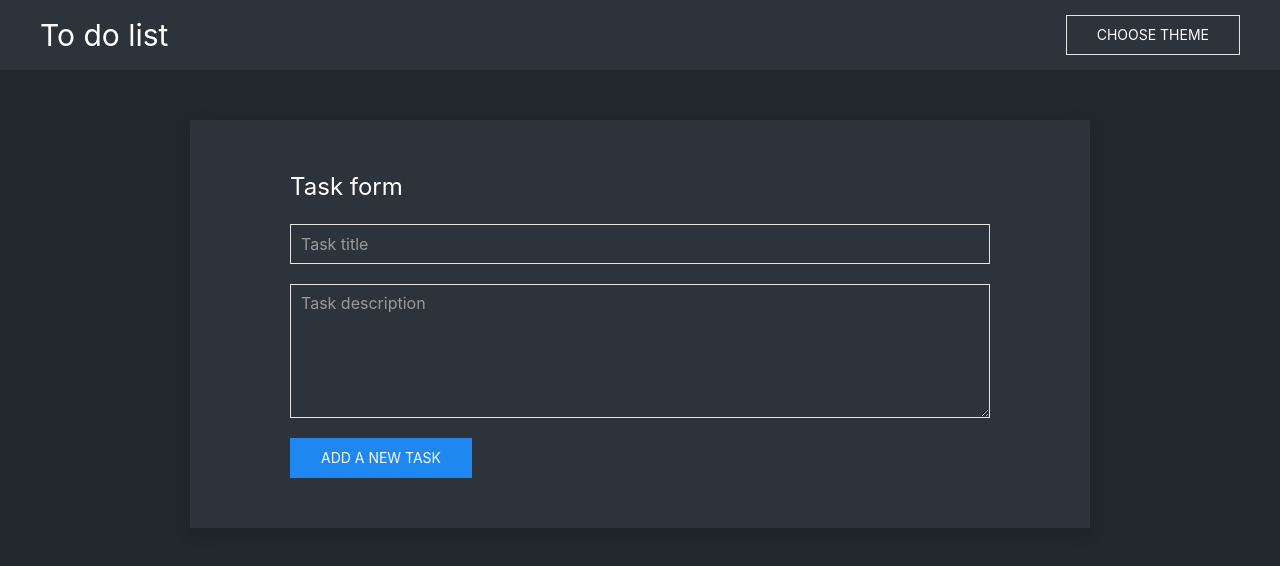
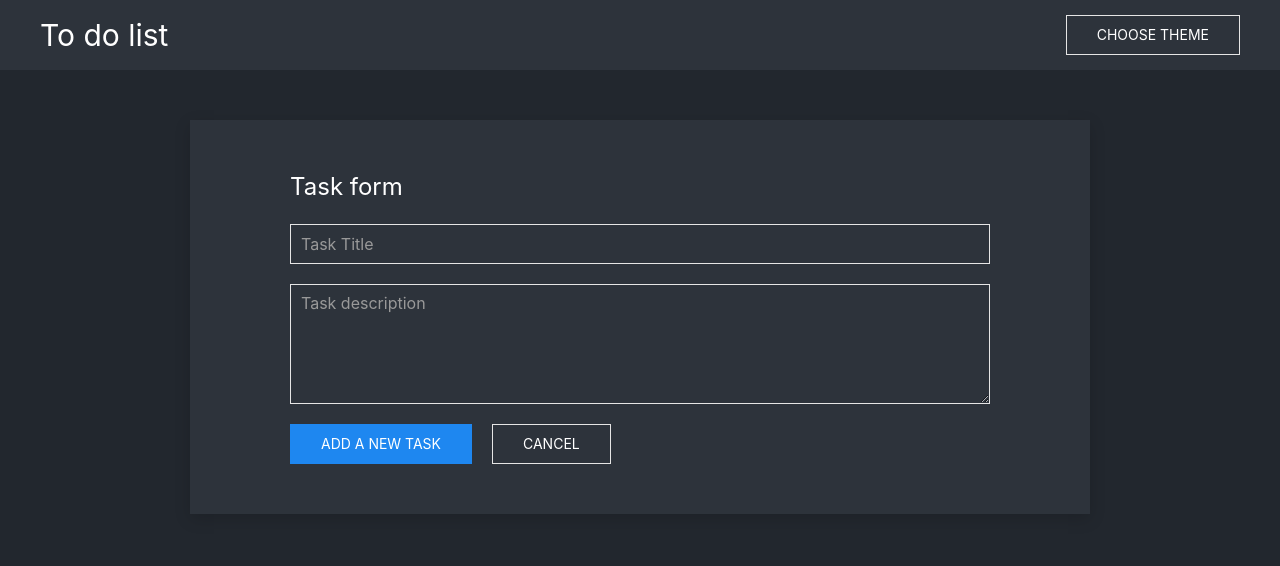
Before and after one commit to roman-styazhkin/To-do, a React (Create React App) app: page / in a window 1280 px wide. Both pictures are taken after a click on the button "ADD A NEW TASK". Shown: the top 566 px of the page. Built offline with nearby package versions, Linux system fonts and the light colour scheme.

Commit message:
добавил функционал появления формы

```diff
--- a/src/App.jsx
+++ b/src/App.jsx
@@ -17,7 +17,7 @@ const App = () => {
   }
 
   const getFormTask = (task) => {
-    setAppTasks();
+
   }
 
   return (
--- /dev/null
+++ b/src/components/Form/Button.css
@@ -0,0 +1,4 @@
+.main-button {
+  margin: 0 auto;
+  display: block;
+}
--- /dev/null
+++ b/src/components/Form/Button.jsx
@@ -0,0 +1,12 @@
+import "./Button.css";
+
+const Button = ({ onClickVisible }) => {
+  return (
+    <button
+      className="uk-button uk-button-primary uk-button-large main-button"
+      onClick={onClickVisible}
+    >Add a new task</button>
+  )
+}
+
+export default Button;
--- /dev/null
+++ b/src/components/Form/Cancel.jsx
@@ -0,0 +1,10 @@
+const Cancel = ({ onClickCancel }) => {
+  return (
+    <button
+      className="uk-button uk-button-default"
+      onClick={onClickCancel}
+    >cancel</button>
+  )
+}
+
+export default Cancel;
--- a/src/components/Form/Form.css
+++ b/src/components/Form/Form.css
@@ -16,11 +16,13 @@
   resize: vertical;
   background-color: var(--main-bg);
   color: var(--main-color);
+  min-height: 120px;
 }
 
-.uk-input.form-input {
-  background-color: var(--main-bg);
-  color: var(--main-color);
+.uk-textarea.form-textarea--name {
+  resize: none;
+  height: 40px;
+  min-height: 40px;
 }
 
 .uk-button.uk-button-primary {
--- a/src/components/Form/Form.jsx
+++ b/src/components/Form/Form.jsx
@@ -1,6 +1,8 @@
 import { uid } from 'uid';
 import { useState } from "react";
 import "./Form.css";
+import FormContent from './FormContent';
+import Button from './Button';
 
 const Form = ({ getFormTask }) => {
   const [formData, setFormData] = useState({
@@ -9,12 +11,22 @@ const Form = ({ getFormTask }) => {
     body: "",
   });
 
+  const [visible, setVisible] = useState(false);
+
   const setInputValue = (e, prop) => {
     setFormData((prevState) => ({
       ...prevState,
       id: uid(16),
       [prop]: e.target.value,
     }))
+  }
+
+  const onClickVisible = () => {
+    setVisible(true);
+  }
+
+  const onClickCancel = () => {
+    setVisible(false);
   }
 
   const onInputChange = (e) => {
@@ -28,33 +40,8 @@ const Form = ({ getFormTask }) => {
 
   return (
     <form className="form-item" onSubmit={onFormSubmit}>
-      <fieldset className="uk-fieldset">
-
-        <legend className="uk-legend">Task form</legend>
-
-        <div className="uk-margin">
-          <input
-            className="uk-input form-input"
-            type="text"
-            placeholder="Task title"
-            name="name"
-            onChange={onInputChange}
-            autoComplete="off" />
-        </div>
-
-        <div className="uk-margin">
-          <textarea
-            className="uk-textarea form-textarea"
-            rows="5"
-            placeholder="Task description"
-            name="body"
-            onChange={onInputChange}
-            autoComplete="off"></textarea>
-        </div>
-
-      </fieldset>
-
-      <button className="uk-button uk-button-primary" type="submit">add a new task</button>
+      {visible ? <FormContent onInputChange={onInputChange} onClickCancel={onClickCancel} /> :
+        <Button onClickVisible={onClickVisible} />}
     </form>
   )
 }
--- /dev/null
+++ b/src/components/Form/FormActions.jsx
@@ -0,0 +1,13 @@
+import Cancel from "./Cancel";
+import Submit from "./Submit";
+
+const FormActions = ({ onClickCancel }) => {
+  return (
+    <div className="form-actions">
+      <Submit />
+      <Cancel onClickCancel={onClickCancel} />
+    </div>
+  )
+}
+
+export default FormActions;
--- /dev/null
+++ b/src/components/Form/FormContent.jsx
@@ -0,0 +1,35 @@
+import FormActions from "./FormActions";
+
+const FormContent = ({ onInputChange, onClickCancel }) => {
+  return (
+    <>
+      <fieldset className="uk-fieldset">
+        <legend className="uk-legend">Task form</legend>
+
+        <div className="uk-margin">
+          <input
+            className="uk-textarea form-textarea form-textarea--name"
+            type="text"
+            placeholder="Task Title"
+            name="name"
+            onChange={onInputChange}
+            autoComplete="off"
+            required />
+        </div>
+
+        <div className="uk-margin">
+          <textarea
+            className="uk-textarea form-textarea"
+            placeholder="Task description"
+            name="body"
+            onChange={onInputChange}
+            autoComplete="off"
+          />
+        </div>
+      </fieldset>
+      <FormActions onClickCancel={onClickCancel} />
+    </>
+  )
+}
+
+export default FormContent;
--- /dev/null
+++ b/src/components/Form/Submit.css
@@ -0,0 +1,3 @@
+.uk-button.btn-submit {
+  margin-right: 20px;
+}
--- /dev/null
+++ b/src/components/Form/Submit.jsx
@@ -0,0 +1,9 @@
+import "./Submit.css";
+
+const Submit = () => {
+  return (
+    <button className="uk-button uk-button-primary btn-submit" type="submit">add a new task</button>
+  )
+}
+
+export default Submit;
```
